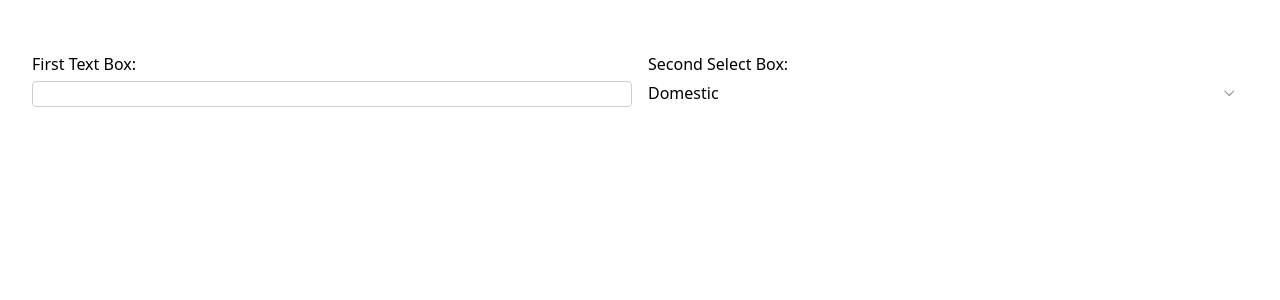
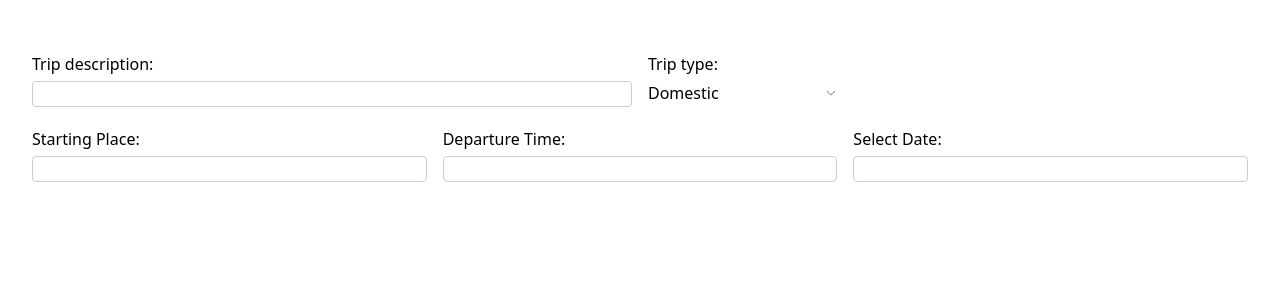
Before and after one commit to tutors-fi/Business-Travel-Expense-app, a React (Vite) app in the folder ts-matkalasku-app/: page / in a window 1280 px wide. Shown: the top 300 px of the page. Built offline with nearby package versions, Linux system fonts and the light colour scheme.

Commit message:
Changed Typescript mode and also added calendar box

```diff
--- /dev/null
+++ b/ts-matkalasku-app/src/components/DatePicker.tsx
@@ -0,0 +1,32 @@
+import React, { useState } from "react";
+import DatePicker from "react-datepicker";
+import "react-datepicker/dist/react-datepicker.css";
+
+interface CustomDatePickerProps {
+  label: string;
+  className?: string;
+}
+
+const CustomDatePicker: React.FC<CustomDatePickerProps> = ({
+  label,
+  className,
+}) => {
+  const [selectedDate, setSelectedDate] = useState<Date | null>(null);
+
+  const handleDateChange = (date: Date | null) => {
+    setSelectedDate(date);
+  };
+
+  return (
+    <div className={className}>
+      <label>{label}</label>
+      <DatePicker
+        selected={selectedDate}
+        onChange={handleDateChange}
+        className="date-picker-input"
+      />
+    </div>
+  );
+};
+
+export default CustomDatePicker;
--- a/ts-matkalasku-app/src/components/DepatureInfo.tsx
+++ b/ts-matkalasku-app/src/components/DepatureInfo.tsx
@@ -1,11 +1,19 @@
-import TextBox from "./TextBox.tsx";
-import SelectBox from "./SelectBox.tsx";
+import TextBox from "./TextBox";
+import SelectBox from "./SelectBox";
+import CustomDatePicker from "./DatePicker";
 
 export const Departure_Info = () => {
   return (
-    <div className="text-box-row">
-      <TextBox label="First Text Box: " className="text-box" />
-      <SelectBox label="Second Select Box: " className="text-box" />
+    <div>
+      <div className="text-box-row">
+        <TextBox label="Trip description: " className="text-box" />
+        <SelectBox label="Trip type: " className="text-box" />
+      </div>
+      <div className="text-box-row">
+        <TextBox label="Starting Place: " className="text-box" />
+        <TextBox label="Departure Time: " className="text-box" />
+        <CustomDatePicker label="Select Date: " className="text-box" />
+      </div>
     </div>
   );
 };
--- a/ts-matkalasku-app/src/components/SelectBox.css
+++ b/ts-matkalasku-app/src/components/SelectBox.css
@@ -5,4 +5,5 @@ select {
   padding-right: 30px; /* Make room for the custom dropdown arrow */
   background-color: white; /* Ensure background color is white */
   color: #333; /* Set text color */
+  width: 200px;
 }
--- a/ts-matkalasku-app/src/components/SelectBox.tsx
+++ b/ts-matkalasku-app/src/components/SelectBox.tsx
@@ -1,12 +1,20 @@
-import React, { useState } from "react";
+import React, { useState, ChangeEvent } from "react";
 import "./SelectBox.css";
 
-export const OPTIONS = ["Domestic", "Option 2", "Option 3"];
+export const OPTIONS = ["Domestic", "International"];
 
-function SelectBox({ label, className }) {
-  const [selectedOption, setSelectedOption] = useState(OPTIONS[0]);
+interface SelectBoxProps {
+  label: string;
+  className?: string; // Optional className
+}
 
-  const handleSelectChange = (event) => {
+// function SelectBox({ label, className }) {
+//   const [selectedOption, setSelectedOption] = useState(OPTIONS[0]);
+
+const SelectBox: React.FC<SelectBoxProps> = ({ label, className }) => {
+  const [selectedOption, setSelectedOption] = useState<string>(OPTIONS[0]);
+
+  const handleSelectChange = (event: ChangeEvent<HTMLSelectElement>) => {
     setSelectedOption(event.target.value);
   };
 
@@ -22,5 +30,5 @@ function SelectBox({ label, className }) {
       </select>
     </div>
   );
-}
+};
 export default SelectBox;
```
